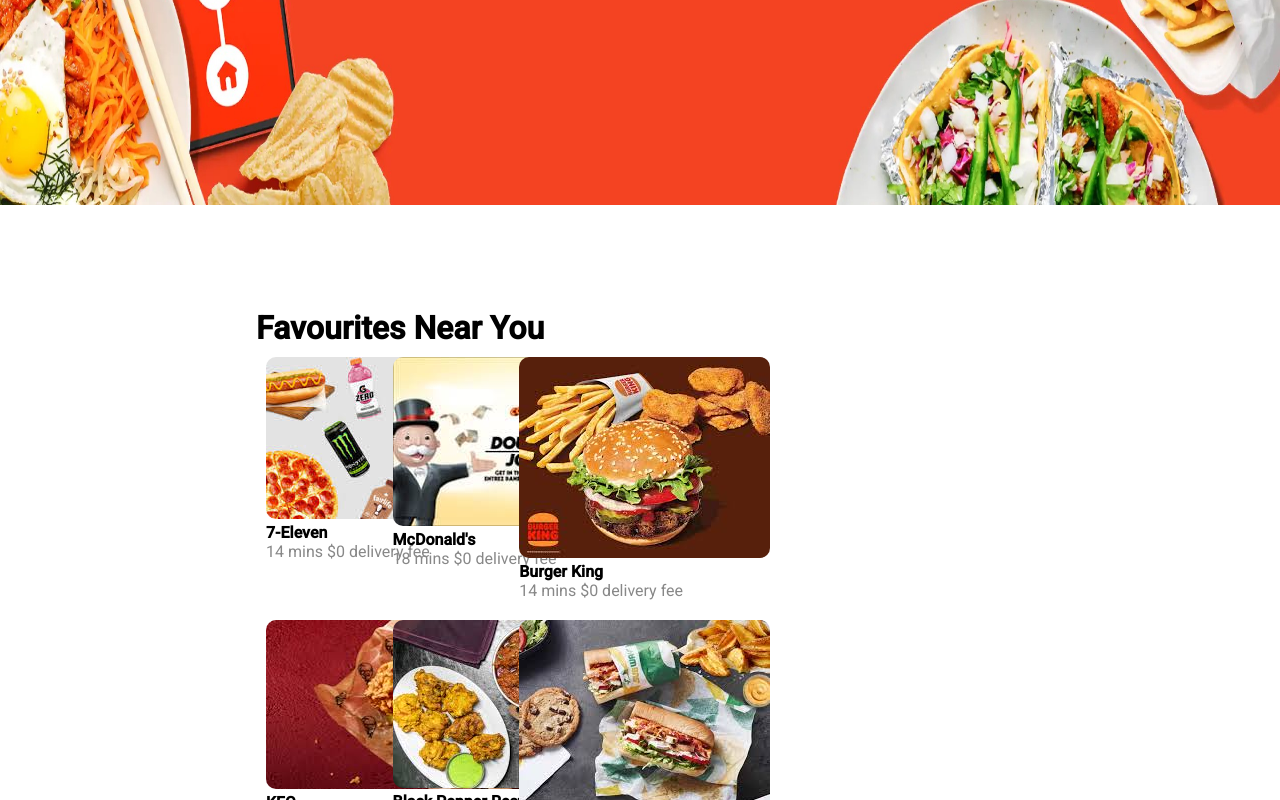
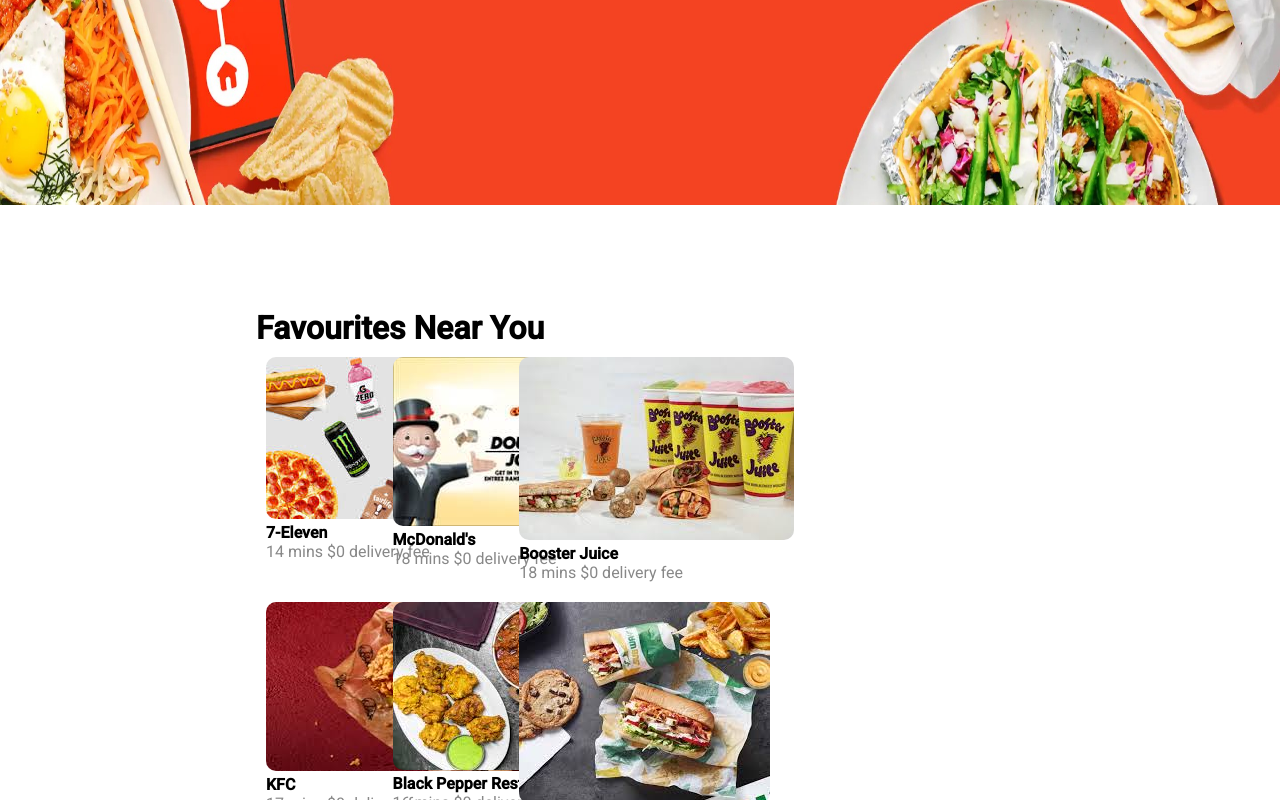
Before and after one commit to AmmarSaqib0/doorDashClone, a plain HTML site: page index.html in a window 1280 px wide. Shown: the part 445-1245 px from the top of the page. Drawn offline with Linux system fonts and the light colour scheme.

Commit message:
added booster juice

```diff
--- a/index.html
+++ b/index.html
@@ -85,9 +85,9 @@
                 <p class="waitTime">18 mins $0 delivery fee</p>
             </div>
             <div class="eleven">
-                <img src="Images/Burgerking.jpeg" alt="" class="restaurant-Image">
-                <p class="title">Burger King</p>
-                <p class="waitTime">14 mins $0 delivery fee</p>
+                <img src="Images/Boosterjiuce.jpeg" alt="" class="restaurant-Image">
+                <p class="title">Booster Juice</p>
+                <p class="waitTime">18 mins $0 delivery fee</p>
             </div>
         </div>
         <div class="restaurantss">
```
Also changed, not shown: Images/Boosterjiuce.jpeg (added).
